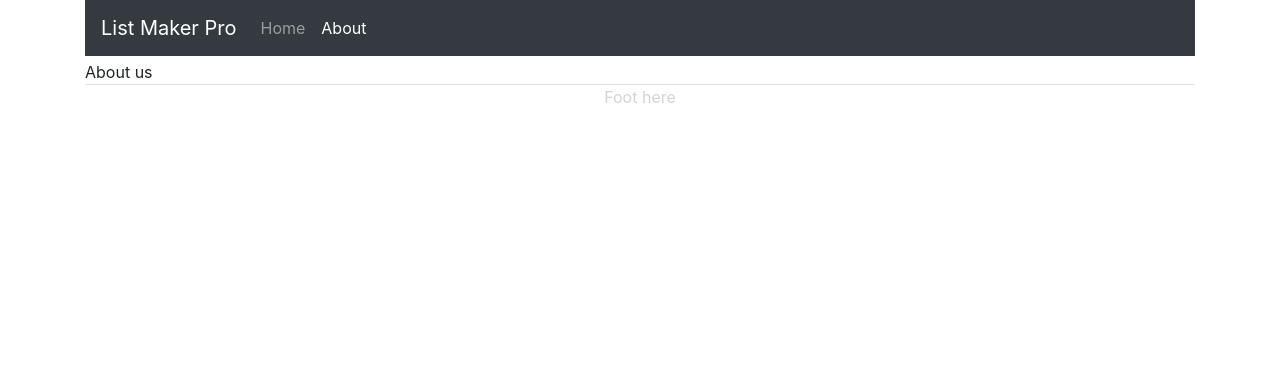
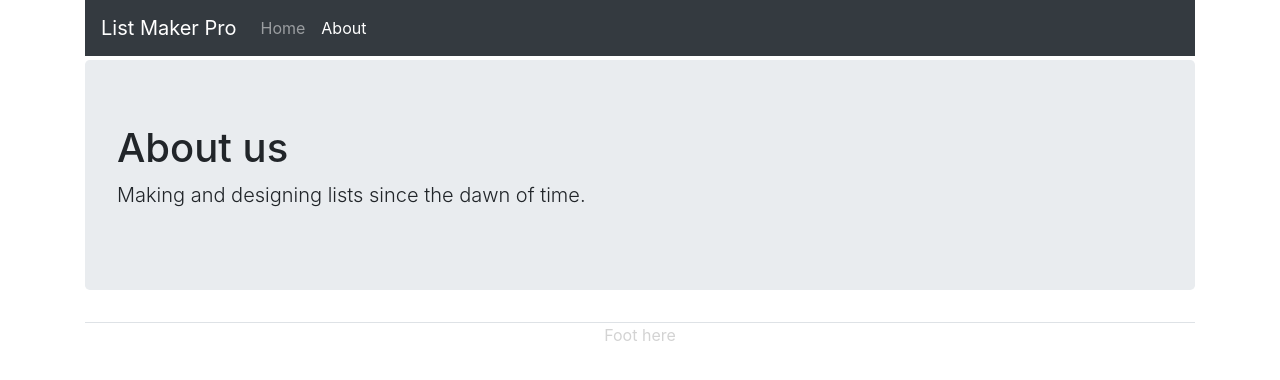
Before and after one commit to AdamAlinauskas/list-maker-react, a React (Create React App) app: page /about in a window 1280 px wide. Shown: the top 380 px of the page. Built offline with nearby package versions, Linux system fonts and the light colour scheme.

Commit message:
About page

```diff
--- a/src/component/about.jsx
+++ b/src/component/about.jsx
@@ -1,7 +1,12 @@
 import React from "react";
 
 const About = () => {
-  return <div>About us</div>;
+  return (
+    <div className="jumbotron">
+      <h1>About us</h1>
+      <p className="lead">Making and designing lists since the dawn of time.</p>
+    </div>
+  );
 };
 
 export default About;
```
